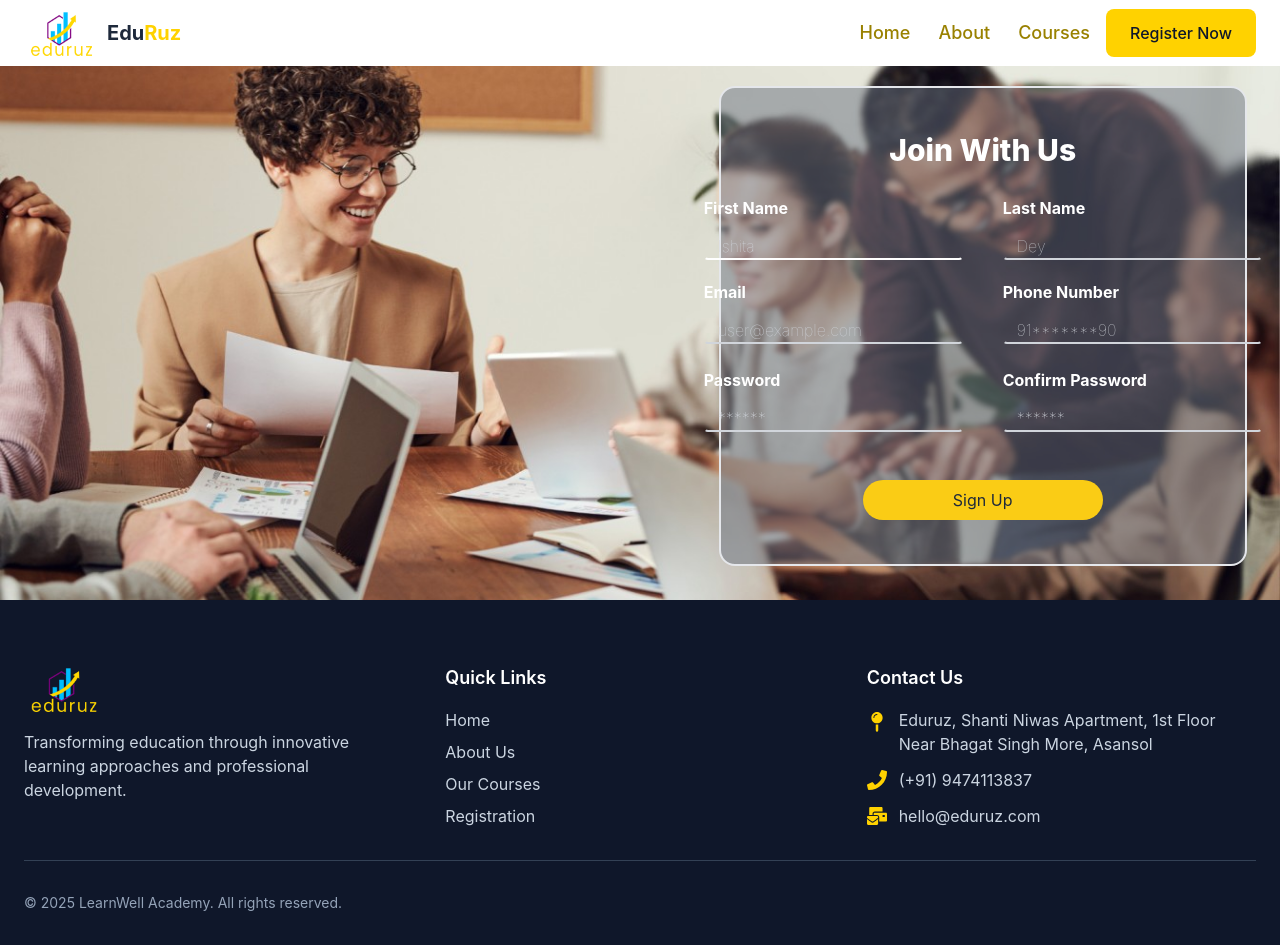
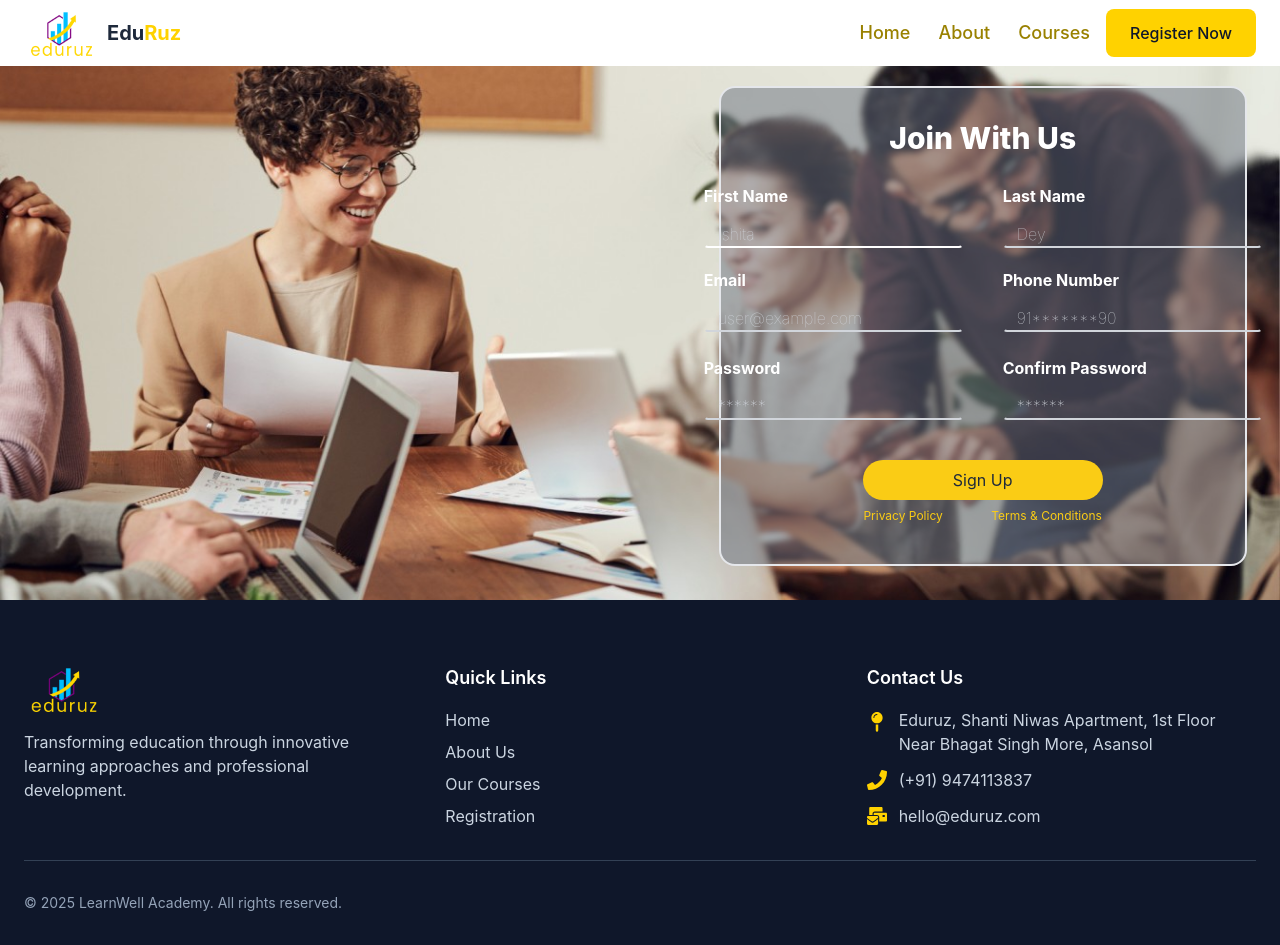
Before and after one commit to kochi0903/EduCation-Webiste, a React (Vite) app: page /register in a window 1280 px wide. Built offline with nearby package versions, Linux system fonts and the light colour scheme.

Commit message:
Added privacy policy and T&C

```diff
--- a/src/components/layout/Register.jsx
+++ b/src/components/layout/Register.jsx
@@ -34,8 +34,8 @@ const Register = () => {
     } else if (phoneNumber.length !== 10) {
       newErrors.phoneNumber = "Phone number is invalid";
     } else if (!/^\d+$/.test(phoneNumber)) {
-  newErrors.phoneNumber = "Phone number must contain only digits.";
-}
+      newErrors.phoneNumber = "Phone number must contain only digits.";
+    }
 
     if (!password) {
       newErrors.password = 'Password is required.';
@@ -73,7 +73,7 @@ const Register = () => {
         </div>
         <div className="right w-[33rem] h-[30rem] rounded-2xl flex flex-col justify-center items-center p-3  bg-gray-500 bg-opacity-50 border-2 border-gray-200 mt-3">
           <div className="account text-3xl font-extrabold text-white mb-2">Join With Us</div>
-          <form onSubmit={handleSubmit}>
+          <form onSubmit={handleSubmit} className='flex flex-col items-center'>
             <div className="top flex space-x-10 mt-2">
               {/*First Name Field */}
               <div className={`name flex flex-col text-white font-bold mt-3`}>First Name
@@ -214,11 +214,20 @@ const Register = () => {
             <div className="submit flex justify-center items-center">
               <input type="submit"
                 value="Sign Up"
-                className=' mt-12 w-60 h-10 bg-yellow-400 flex justify-center align-center rounded-full
+                className=' mt-10 w-60 h-10 bg-yellow-400 flex justify-center align-center rounded-full
               hover:bg-yellow-500
               active:bg-yellow-300
               active:border border-yellow-600' />
             </div>
+            <div className="checkmarks flex text-xs space-x-2 justify-around items-center w-1/2 m-2">
+              <div className="privacy text-yellow-400 "><a href="#"
+              className='hover:text-yellow-600
+              focus:text-white'>Privacy Policy</a></div>
+              <div className="terms text-yellow-400"><a href="#"
+              className='hover:text-yellow-600
+              focus:text-white '>Terms & Conditions</a></div>
+            </div>
+
           </form>
         </div>
 
```
